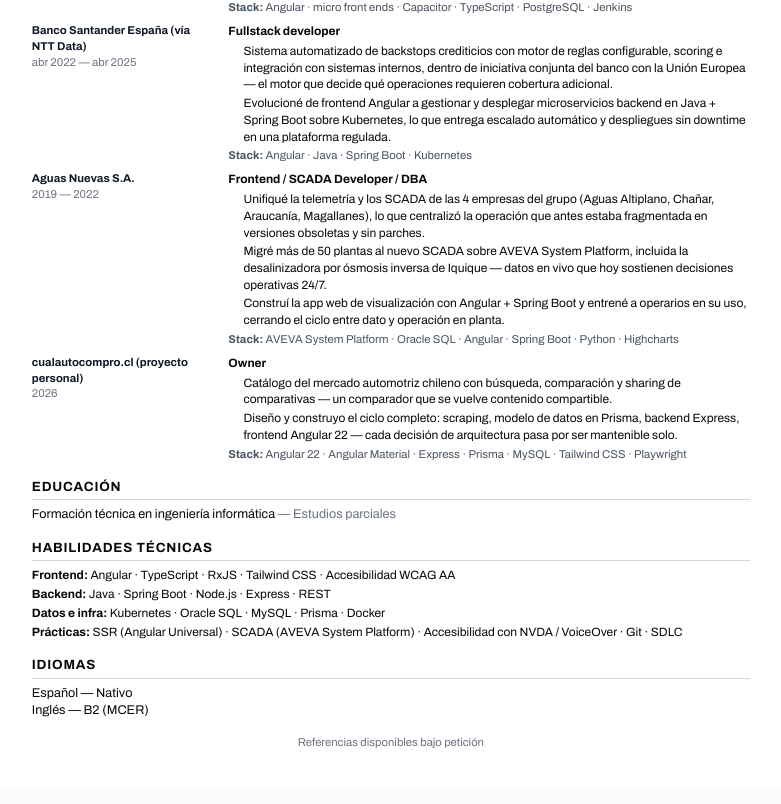
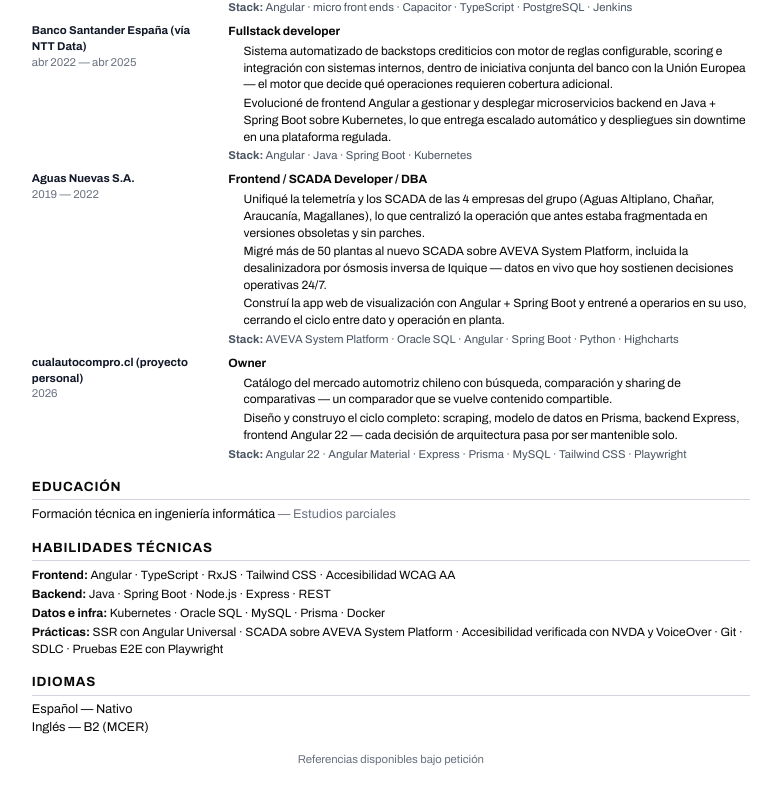
Before and after one commit to ptorresmanque/portafolio, an Angular app: page /1/cv in a window 1280 px wide. Shown: the part 401-1205 px from the top of the page, without its empty margins (6-787 px from the left). Built offline with nearby package versions, Linux system fonts and the light colour scheme.

Commit message:
copy(sweep 5): specificity — replace vague labels with concrete enumerations

```diff
--- a/src/app/cv/data/cv.data.ts
+++ b/src/app/cv/data/cv.data.ts
@@ -136,7 +136,7 @@
   },
   {
     category: 'Prácticas',
-    items: ['SSR (Angular Universal)', 'SCADA (AVEVA System Platform)', 'Accesibilidad con NVDA / VoiceOver', 'Git', 'SDLC'],
+    items: ['SSR con Angular Universal', 'SCADA sobre AVEVA System Platform', 'Accesibilidad verificada con NVDA y VoiceOver', 'Git', 'SDLC', 'Pruebas E2E con Playwright'],
   },
 ];
 
@@ -155,7 +155,7 @@
   },
   {
     category: 'Practices',
-    items: ['SSR (Angular Universal)', 'SCADA (AVEVA System Platform)', 'Accessibility testing with NVDA / VoiceOver', 'Git', 'SDLC'],
+    items: ['SSR with Angular Universal', 'SCADA on AVEVA System Platform', 'Accessibility verified with NVDA and VoiceOver', 'Git', 'SDLC', 'End-to-end testing with Playwright'],
   },
 ];
 
--- a/src/app/data/projects.ts
+++ b/src/app/data/projects.ts
@@ -162,7 +162,7 @@
     githubUrl: 'https://github.com/ptorresmanque/CualAutoCompro',
     siteUrl: 'https://cualautocompro.cl',
     image: '/projects/cualautocompro.png',
-    imageAlt: 'Captura del homepage de cualautocompro.cl: hero, comparativa Toyota Corolla vs Mazda CX-5 y sección de features',
+    imageAlt: 'Captura del homepage de cualautocompro.cl: hero con buscador, comparativa Toyota Corolla vs Mazda CX-5 con columnas de especificaciones y precios, y sección de features con badges de marcas',
     shortDescription:
       'Catálogo del mercado automotriz chileno. Puedes revisar, buscar y comparar modelos de todas las marcas que se venden en Chile, y compartir las comparativas que armes con otros usuarios.',
     technologies: ['Angular', 'Angular Material', 'Express', 'Prisma', 'MySQL', 'TypeScript', 'Tailwind CSS', 'Playwright'],
@@ -173,7 +173,7 @@
 El modelo de comparativas es la pieza central del producto. Cada usuario arma su comparación, la comparte mediante un slug, y otros pueden consultarla o extenderla. Un análisis sólido se convierte, de paso, en tráfico orgánico para el producto.`,
     localized: {
       en: {
-        imageAlt: 'Screenshot of cualautocompro.cl homepage: hero, Toyota Corolla vs Mazda CX-5 comparison, and features section',
+        imageAlt: 'Screenshot of cualautocompro.cl homepage: hero with search bar, Toyota Corolla vs Mazda CX-5 comparison with spec and price columns, and features section with brand badges',
         shortDescription:
           'Catalog of the Chilean auto market. Browse, search, and compare models from every brand sold in Chile, and share the comparisons you build with other users.',
         body: `cualautocompro.cl is my personal project. A tool for analyzing the Chilean auto market and helping anyone who's about to buy a vehicle make a better choice. It lets you browse, search, and compare models and trims from every brand sold in Chile, and share the comparisons you build with other users.
```
